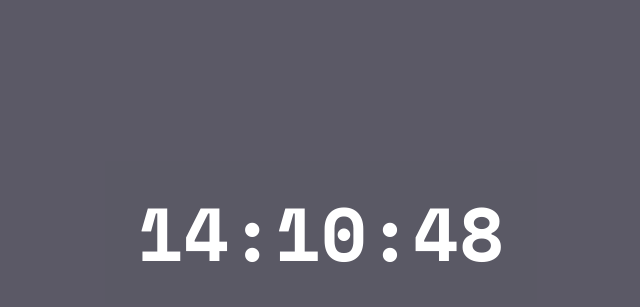
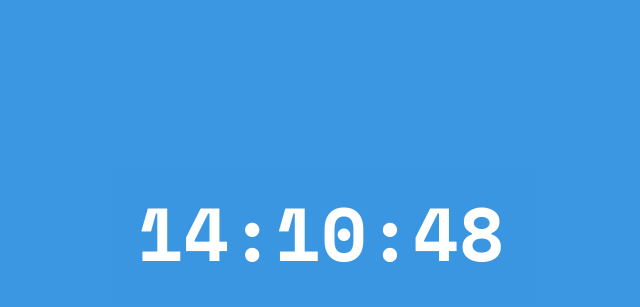
Before and after one commit to moitorrijos/temporizador, a plain HTML site: page index.html in a window 1280 px wide. Shown: the part 176-483 px from the top of the page, without its empty margins (319-959 px from the left). Drawn offline with nearby package versions, Linux system fonts and the light colour scheme.

Commit message:
Arreglar problema en donde los minutos menos de 10 no mostraba el 0.

```diff
--- a/style.css
+++ b/style.css
@@ -8,12 +8,12 @@ body {
   font-weight: 700;
   /* background-image: url(./crea-tus-temas-background.png); */
   background-repeat: no-repeat;
-  background-color: #5b5966;
+  background-color: #3b97e2;
   background-size: cover;
 }
 
 p.timer {
   padding: 1rem 2rem;
-  background-color: #5b5966cc;
+  background-color: #3b97e2cc;
   color: white;
 }
--- a/timer.js
+++ b/timer.js
@@ -17,8 +17,8 @@ var x = setInterval(function() {
   var minutes = Math.floor((distance % (1000 * 60 * 60)) / (1000 * 60));
   var seconds = Math.floor((distance % (1000 * 60)) / 1000);
 
-  if ( hours < 10 ) hourse = "0" + hours;
-  if ( minutes < 10 ) minutese = "0" + minutes;
+  if ( hours < 10 ) hours = "0" + hours;
+  if ( minutes < 10 ) minutes = "0" + minutes;
   if ( seconds < 10 ) seconds = "0" + seconds;
 
   // Display the result in the element with id="timer"
```
